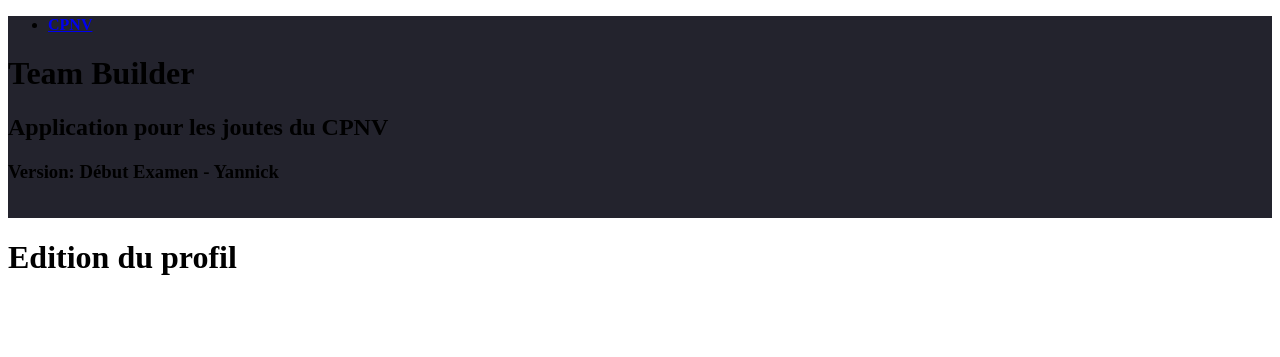
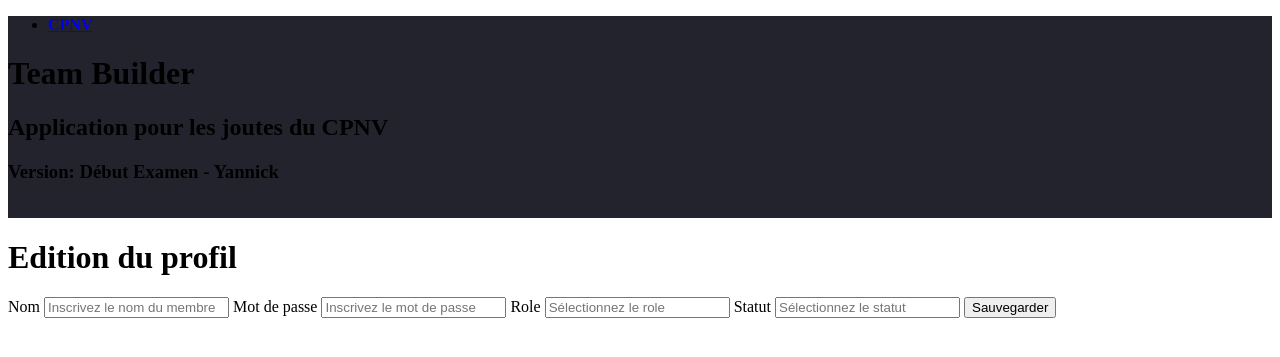
Before and after one commit to yannickcpnv/teambuilder, a PHP site: template src/TeamBuilder/views/profil-edit.php in a window 1280 px wide. Shown: the top 357 px of the page. Run offline with PHP 8.4, Linux system fonts and the light colour scheme; the template is opened without the code that fills it, so the values that code supplies are empty; some libraries are stand-ins or nearby versions.

Commit message:
Restrict basic user to only edit his name in edit profil page

```diff
--- a/src/TeamBuilder/controller/MemberController.php
+++ b/src/TeamBuilder/controller/MemberController.php
@@ -78,6 +78,8 @@ class MemberController
      */
     public function editProfil(int $memberId)
     {
+        $member = Member::find($memberId);
+
         require 'src/TeamBuilder/views/profil-edit.php';
     }
 }
--- a/src/TeamBuilder/views/profil-edit.php
+++ b/src/TeamBuilder/views/profil-edit.php
@@ -1,10 +1,69 @@
 <?php
+
+use TeamBuilder\model\entity\Member;
+
+
+/** @var Member $member */
 
 ob_start();
 ?>
 
     <h1>Edition du profil</h1>
 
+<?php if (isset($errorMessage)): ?>
+    <p>
+        <mark><?= $errorMessage ?></mark>
+    </p>
+<?php endif; ?>
+
+    <form method="post" action="?action=edit-team-member">
+        <label for="firstname">
+            Nom
+            <input
+              type="text"
+              id="firstname"
+              name="member[name]"
+              placeholder="Inscrivez le nom du membre"
+              required
+        </label>
+
+        <label for="password">
+            Mot de passe
+            <input
+              type="text"
+              id="password"
+              name="member[password]"
+              placeholder="Inscrivez le mot de passe"
+              required
+                <?= $member->isModerator() ? 'disabled' : '' ?>>
+        </label>
+
+        <label for="role">
+            Role
+            <input
+              type="text"
+              id="role"
+              name="member[role]"
+              placeholder="Sélectionnez le role"
+              required
+                <?= $member->isModerator() ? 'disabled' : '' ?>>
+        </label>
+
+        <label for="status">
+            Statut
+            <input
+              type="text"
+              id="status"
+              name="member[status]"
+              placeholder="Sélectionnez le statut"
+              required
+                <?= $member->isModerator() ? 'disabled' : '' ?>>
+        </label>
+
+        <!-- Button -->
+        <button type="submit">Sauvegarder</button>
+    </form>
+
 <?php
 $content = ob_get_clean();
 require 'src/TeamBuilder/views/includes/layout.php';
```
Also changed, not shown: src/TeamBuilder/views/create_team.php (+4 -3 lines).
